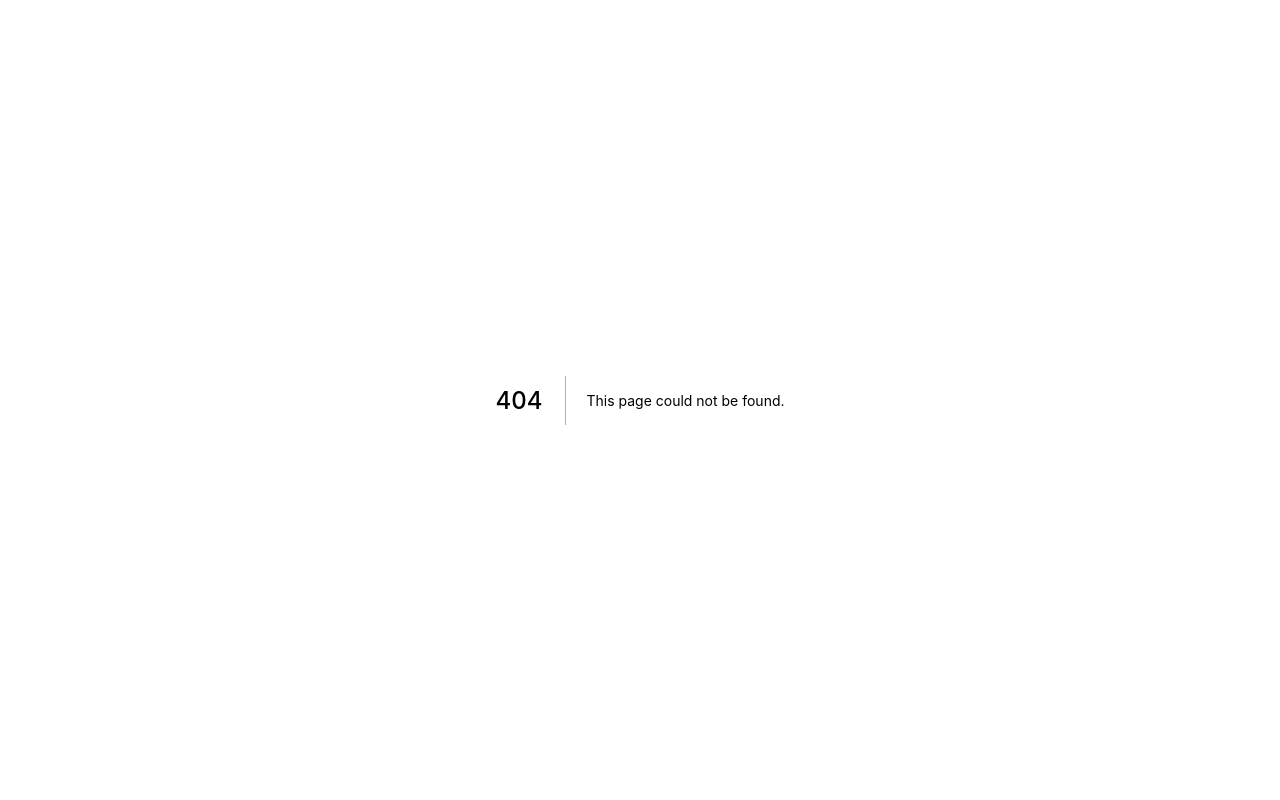
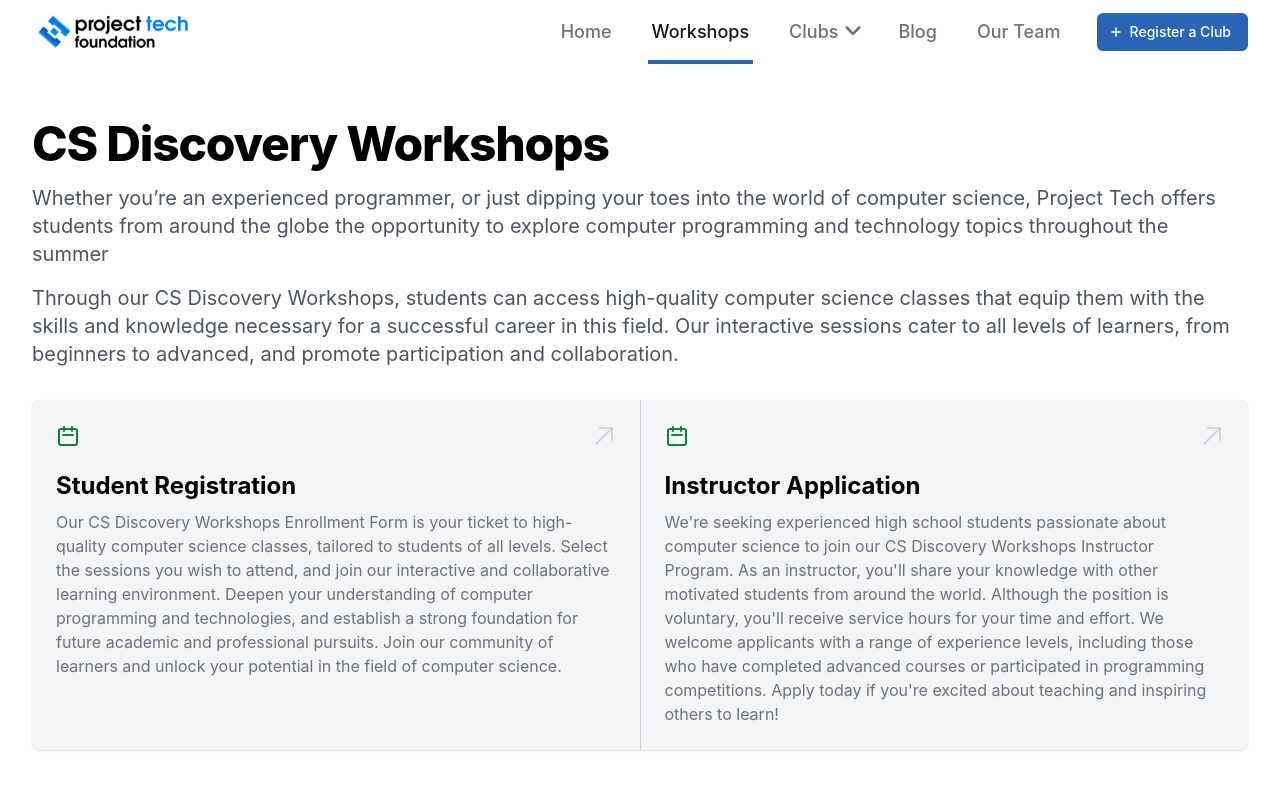
Before and after one commit to ishaantek/project-tech, a Next.js app: page /workshops in a window 1280 px wide. Before the commit this address had no page. Shown: the top 800 px of the page. Built offline with nearby package versions, Linux system fonts and the light colour scheme.

Commit message:
Created Student Registration Workshop Form

```diff
--- a/components/global/Footer/Footer.tsx
+++ b/components/global/Footer/Footer.tsx
@@ -27,15 +27,15 @@ export default function Footer() {
                   title="Workshops"
                   links={[
                     {
-                      href: 'https://workshops.project-tech.org/',
+                      href: 'https://project-tech.org/workshops/',
                       name: '1',
                     },
                     {
-                      href: 'https://workshops.project-tech.org/',
+                      href: 'https://project-tech.org/workshops/',
                       name: '2',
                     },
                     {
-                      href: 'https://workshops.project-tech.org/',
+                      href: 'https://project-tech.org/workshops/',
                       name: 'All Workshops',
                     },
                   ]}
@@ -71,14 +71,14 @@ export default function Footer() {
                 </p>
                 <div className="mt-4 rounded-md">
                   <form
-                    action="https://www.paypal.com/donate"
+                    action="https://ko-fi.com/ishaantek"
                     method="post"
                     target="_blank"
                   >
                     <input
                       type="hidden"
                       name="hosted_button_id"
-                      defaultValue="99E63279HUDNW"
+                      defaultValue="ishaantek"
                     />
                     <button
                       type="submit"
--- a/components/home/CTA.tsx
+++ b/components/home/CTA.tsx
@@ -19,15 +19,11 @@ export default function CTA() {
             </a>
           </div>
           <div className="ml-3 inline-flex">
-            <form
-              action="https://www.paypal.com/donate"
-              method="post"
-              target="_blank"
-            >
+            <form action="https://ko-fi.com/ishaantek" method="post" target="_blank">
               <input
                 type="hidden"
                 name="hosted_button_id"
-                defaultValue="99E63279HUDNW"
+                defaultValue="ishaantek"
               />
               <button
                 type="submit"
--- a/components/home/Hero.tsx
+++ b/components/home/Hero.tsx
@@ -13,7 +13,7 @@ export default function Hero() {
         <main className="mt-5 md:mt-20">
           <div className="mx-auto max-w-3xl text-left sm:text-center">
             <div>
-              {/* <Link href="/people/apply">
+              <Link href="/workshops">
                 <a className="inline-flex shadow-sm items-center text-white bg-yei-secondary-main rounded-full p-1 pr-2 sm:text-base lg:text-sm xl:text-base hover:text-gray-200">
                   <span className="px-3 py-0.5 text-white text-sm font-semibold leading-5 uppercase tracking-wide bg-yei-primary-darker rounded-full">
                     We're hiring
@@ -25,7 +25,7 @@ export default function Hero() {
                     className="ml-2 w-5 h-5 text-gray-500"
                   />
                 </a>
-              </Link> */}
+              </Link>
               <h1 className="mt-4 text-5xl tracking-tight font-medium text-white sm:mt-5 lg:mt-6 lg:text-7xl xl:text-7xl">
                 <span className="sm:block">Empowering Future </span>
                 <span className="sm:block w-full font-bold relative">
--- /dev/null
+++ b/components/workshops/CardsGrid.jsx
@@ -0,0 +1,107 @@
+import React from 'react'
+import workshops from '../../data/content/workshops'
+import Link from 'next/link'
+
+export default function CardsGrid() {
+  return (
+    <div className="bg-white relative overflow-hidden pt-16">
+      <div className="mx-auto py-8 px-6 max-w-7xl sm:px-6 lg:px-8 lg:py-14">
+        <div className="pb-8">
+          <h2 className="font-extrabold tracking-tight text-5xl mb-4">
+            CS Discovery Workshops
+          </h2>
+          <div className="text-gray-600 text-xl space-y-4">
+            <p>
+              Whether you’re an experienced programmer, or just dipping your
+              toes into the world of computer science, Project Tech offers
+              students from around the globe the opportunity to explore computer
+              programming and technology topics throughout the summer
+            </p>
+            <p>
+              Through our CS Discovery Workshops, students can access
+              high-quality computer science classes that equip them with the
+              skills and knowledge necessary for a successful career in this
+              field. Our interactive sessions cater to all levels of learners,
+              from beginners to advanced, and promote participation and
+              collaboration.
+            </p>
+          </div>
+        </div>
+        <div className="rounded-lg bg-gray-300 overflow-hidden shadow divide-y divide-gray-300 sm:divide-y-0 sm:grid sm:grid-cols-2 sm:gap-px">
+          {workshops.map(({ title, content, href }) => (
+            <div
+              key={title}
+              className=" bg-gray-100 relative group p-6 focus-within:ring-2 focus-within:ring-inset focus-within:ring-indigo-500"
+            >
+              <div>
+                <span className="rounded-lg inline-flex bg-green-50 text-green-700 ring-4 ring-white">
+                  {/* Heroicon name: calendar */}
+                  <svg
+                    className="h-6 w-6"
+                    xmlns="http://www.w3.org/2000/svg"
+                    fill="none"
+                    viewBox="0 0 24 24"
+                    stroke="currentColor"
+                  >
+                    <path
+                      strokeLinecap="round"
+                      strokeLinejoin="round"
+                      strokeWidth={2}
+                      d="M8 7V3m8 4V3m-9 8h10M5 21h14a2 2 0 002-2V7a2 2 0 00-2-2H5a2 2 0 00-2 2v12a2 2 0 002 2z"
+                    />
+                  </svg>
+                </span>
+              </div>
+              <div className="mt-4">
+                <h3 className="text-2xl font-bold">
+                  {href ? (
+                    href.startsWith('/') ? (
+                      <Link href={href}>
+                        <a className="focus:outline-none" target="_blank">
+                          {/* Extend touch target to entire panel */}
+                          <span
+                            className="absolute inset-0"
+                            aria-hidden="true"
+                          />
+                          {title}
+                        </a>
+                      </Link>
+                    ) : (
+                      <a
+                        href={href}
+                        className="focus:outline-none"
+                        target="_blank"
+                      >
+                        {/* Extend touch target to entire panel */}
+                        <span className="absolute inset-0" aria-hidden="true" />
+                        {title}
+                      </a>
+                    )
+                  ) : (
+                    <>{title}</>
+                  )}
+                </h3>
+                <p className="mt-2 text-base text-gray-500">{content}</p>
+              </div>
+              {href && (
+                <span
+                  className="pointer-events-none trans-300 absolute top-6 right-6 text-gray-300 group-hover:text-gray-400"
+                  aria-hidden="true"
+                >
+                  <svg
+                    className="h-6 w-6"
+                    xmlns="http://www.w3.org/2000/svg"
+                    fill="currentColor"
+                    viewBox="0 0 24 24"
+                  >
+                    <path d="M20 4h1a1 1 0 00-1-1v1zm-1 12a1 1 0 102 0h-2zM8 3a1 1 0 000 2V3zM3.293 19.293a1 1 0 101.414 1.414l-1.414-1.414zM19 4v12h2V4h-2zm1-1H8v2h12V3zm-.707.293l-16 16 1.414 1.414 16-16-1.414-1.414z" />
+                  </svg>
+                </span>
+              )}
+            </div>
+          ))}
+        </div>
+      </div>
+    </div>
+  )
+}
--- /dev/null
+++ b/data/content/workshops.ts
@@ -0,0 +1,16 @@
+const workshops = [
+  {
+    title: 'Student Registration',
+    content:
+      'Our CS Discovery Workshops Enrollment Form is your ticket to high-quality computer science classes, tailored to students of all levels. Select the sessions you wish to attend, and join our interactive and collaborative learning environment. Deepen your understanding of computer programming and technologies, and establish a strong foundation for future academic and professional pursuits. Join our community of learners and unlock your potential in the field of computer science.',
+    href: 'https://ishaantek.typeform.com/project-tech',
+  },
+  {
+    title: 'Instructor Application',
+    content:
+      "We're seeking experienced high school students passionate about computer science to join our CS Discovery Workshops Instructor Program. As an instructor, you'll share your knowledge with other motivated students from around the world. Although the position is voluntary, you'll receive service hours for your time and effort. We welcome applicants with a range of experience levels, including those who have completed advanced courses or participated in programming competitions. Apply today if you're excited about teaching and inspiring others to learn!",
+    href: '/',
+  },
+]
+
+export default workshops
--- a/data/routes.ts
+++ b/data/routes.ts
@@ -4,7 +4,7 @@ const routes = [
     name: 'Home',
   },
   {
-    href: 'https://workshops.project-tech.org',
+    href: '/workshops',
     name: 'Workshops',
   },
   {
--- /dev/null
+++ b/pages/workshops.tsx
@@ -0,0 +1,14 @@
+import React from 'react'
+import CardsGrid from '../components/workshops/CardsGrid'
+import Page from '../components/utility/Page'
+
+export default function events() {
+  return (
+    <Page
+      title="Workshops"
+      desc=""
+    >
+      <CardsGrid />
+    </Page>
+  )
+}
```
